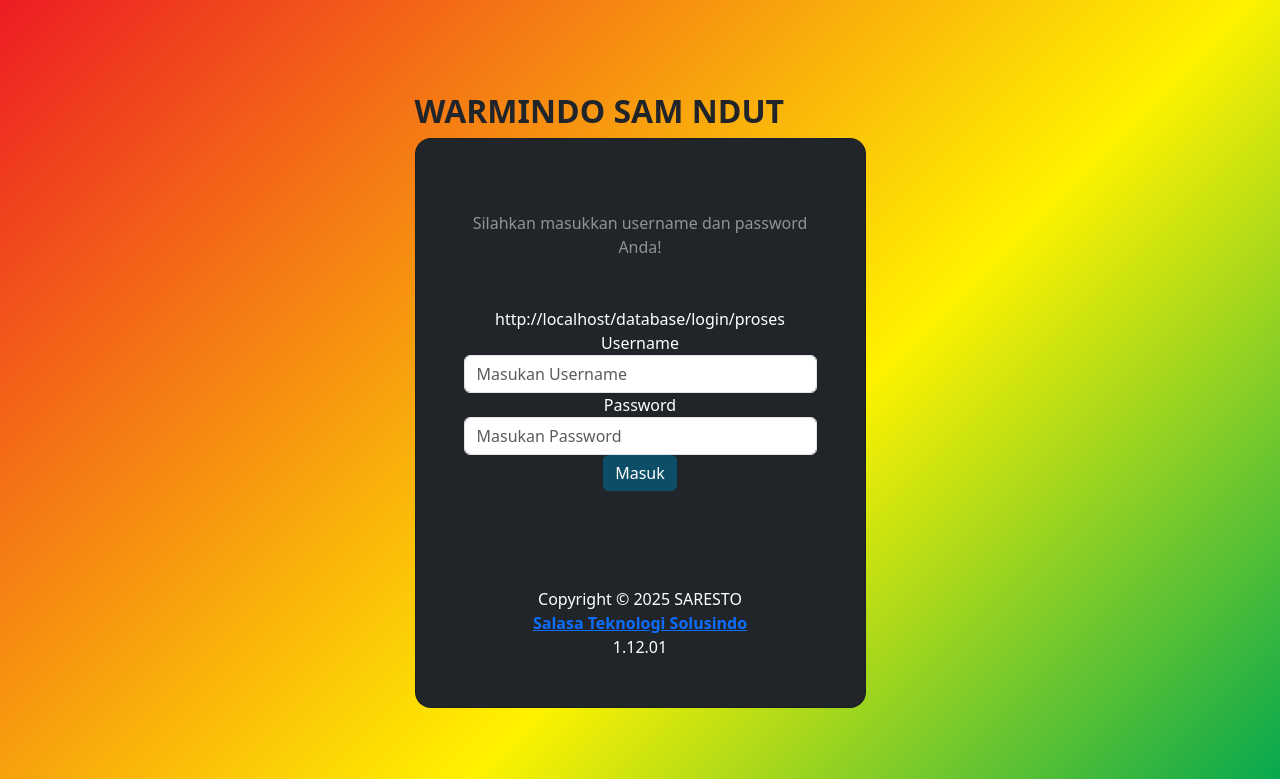
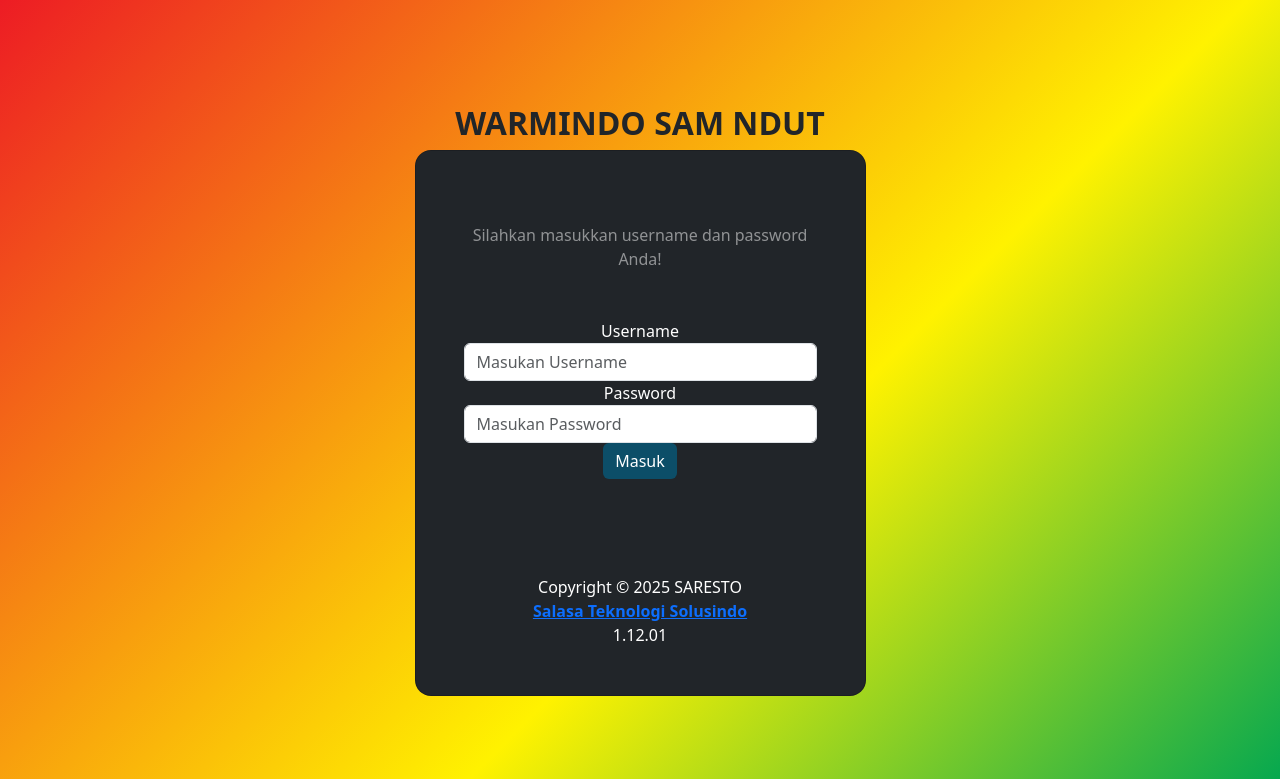
Before and after one commit to meirinoharianto/warmindo-stock, a CodeIgniter app: page /database/login in a window 1280 px wide. Shown: the top 779 px of the page. Run offline with CodeIgniter, Linux system fonts and the light colour scheme; some libraries are stand-ins or nearby versions.

Commit message:
login update

```diff
--- a/application/views/login/index.php
+++ b/application/views/login/index.php
@@ -31,7 +31,7 @@
                             <?= $this->session->flashdata('failed'); ?>
                         </div>
                     <?php } ?>
-                    <h2 class="fw-bold mb-2 text-uppercase">WARMINDO SAM NDUT</h2>
+                    <h2 class="fw-bold mb-2 text-uppercase text-center">WARMINDO SAM NDUT</h2>
 
                     <div class="card bg-dark text-white" style="border-radius: 1rem;">
                         <!-- <div class="card-header text-center">
@@ -43,7 +43,6 @@
 
                                 <!-- <h2 class="fw-bold mb-2 text-uppercase">Login</h2> -->
                                 <p class="text-white-50 mb-5">Silahkan masukkan username dan password Anda!</p>
-                                <?= base_url('login/proses'); ?>
 
                                 <!-- <div data-mdb-input-init class="form-outline form-white mb-4">
                                     <input type="email" id="typeEmailX" class="form-control form-control-lg" />
```
